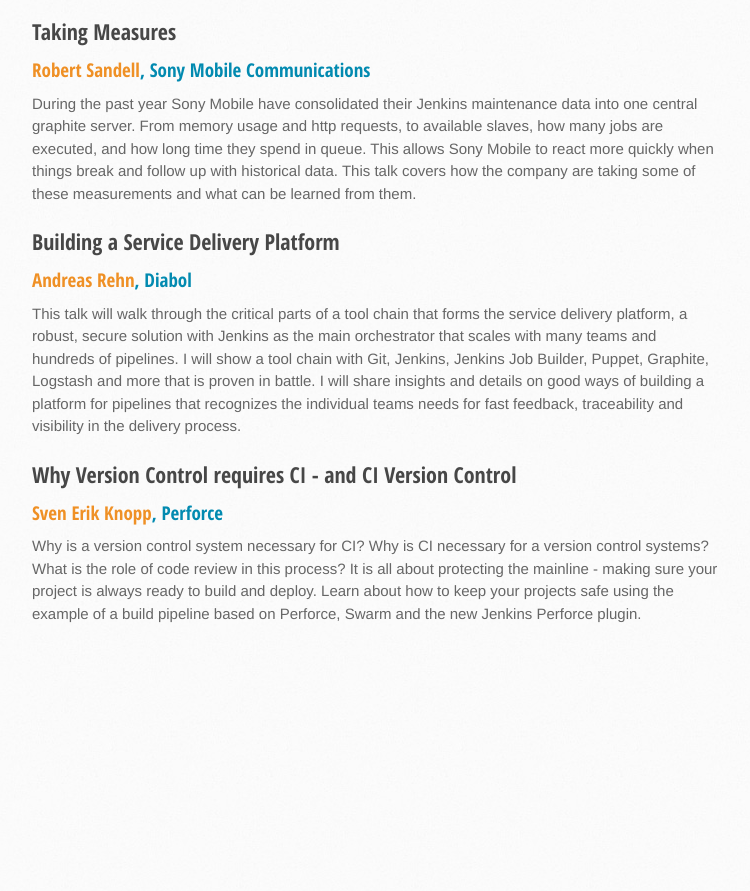
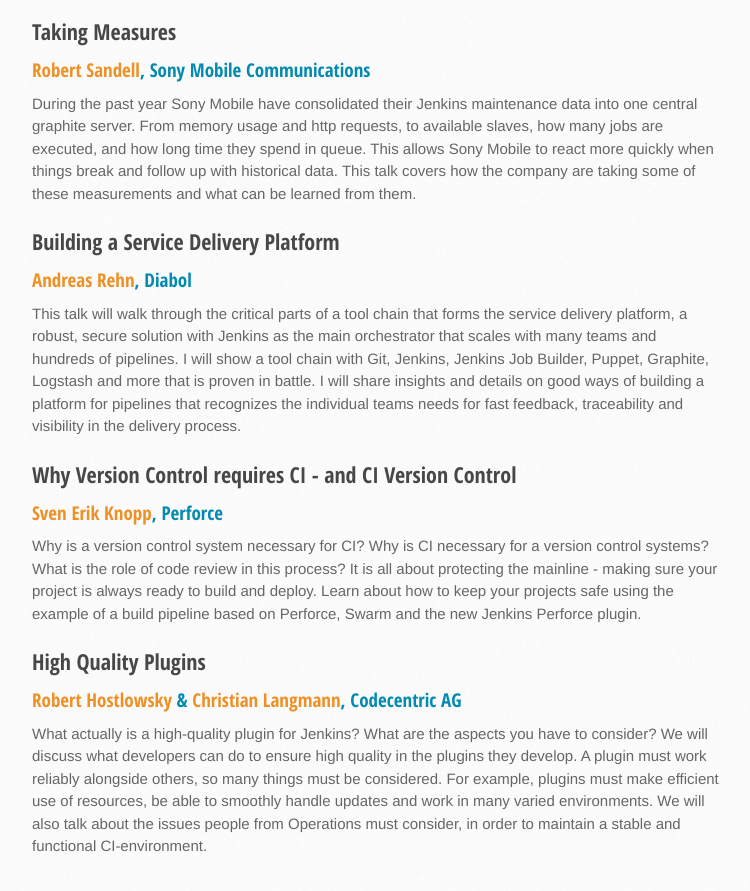
Before and after one commit to JCICPH/jcicph.github.io, a Jekyll site: the page built from program/index.md, in a window 1280 px wide and 900 px high, scrolled down 2701 px. Shown: the top 891 px of the window, without its empty margins (138-888 px from the left). Built offline with Jekyll 4.4.1, drawn with Linux system fonts in a browser that asks for light colours; nearby versions of some CDN libraries; before the commit the page ends 3369 px from its top, so only the background shows below that.

Commit message:
Integrated origin/ready/adam

```diff
--- a/program/index.md
+++ b/program/index.md
@@ -111,3 +111,10 @@
 
 Why is a version control system necessary for CI? Why is CI necessary for a version control systems?
 What is the role of code review in this process? It is all about protecting the mainline - making sure your project is always ready to build and deploy. Learn about how to keep your projects safe using the example of a build pipeline based on Perforce, Swarm and the new Jenkins Perforce plugin.
+
+## High Quality Plugins
+{: #plugins}
+
+###### [Robert Hostlowsky](/speakers#hostlowsky) & [Christian Langmann](/speakers#langmann), Codecentric AG
+
+What actually is a high-quality plugin for Jenkins? What are the aspects you have to consider? We will discuss what developers can do to ensure high quality in the plugins they develop. A plugin must work reliably alongside others, so many things must be considered. For example, plugins must make efficient use of resources, be able to smoothly handle updates and work in many varied environments. We will also talk about the issues people from Operations must consider, in order to maintain a stable and functional CI-environment.
```
Also changed, not shown: speakers/index.md (+22 -0 lines).
